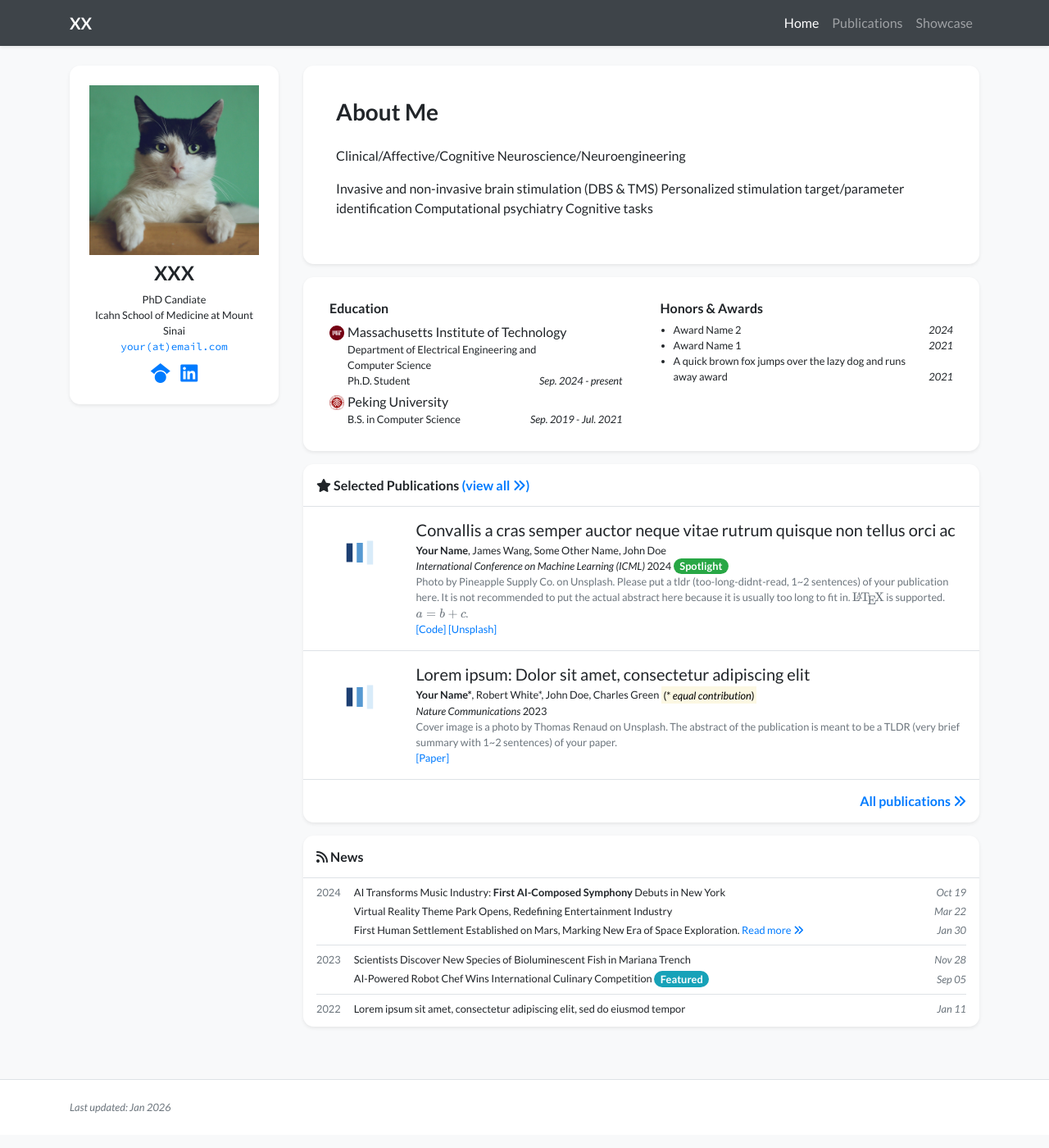
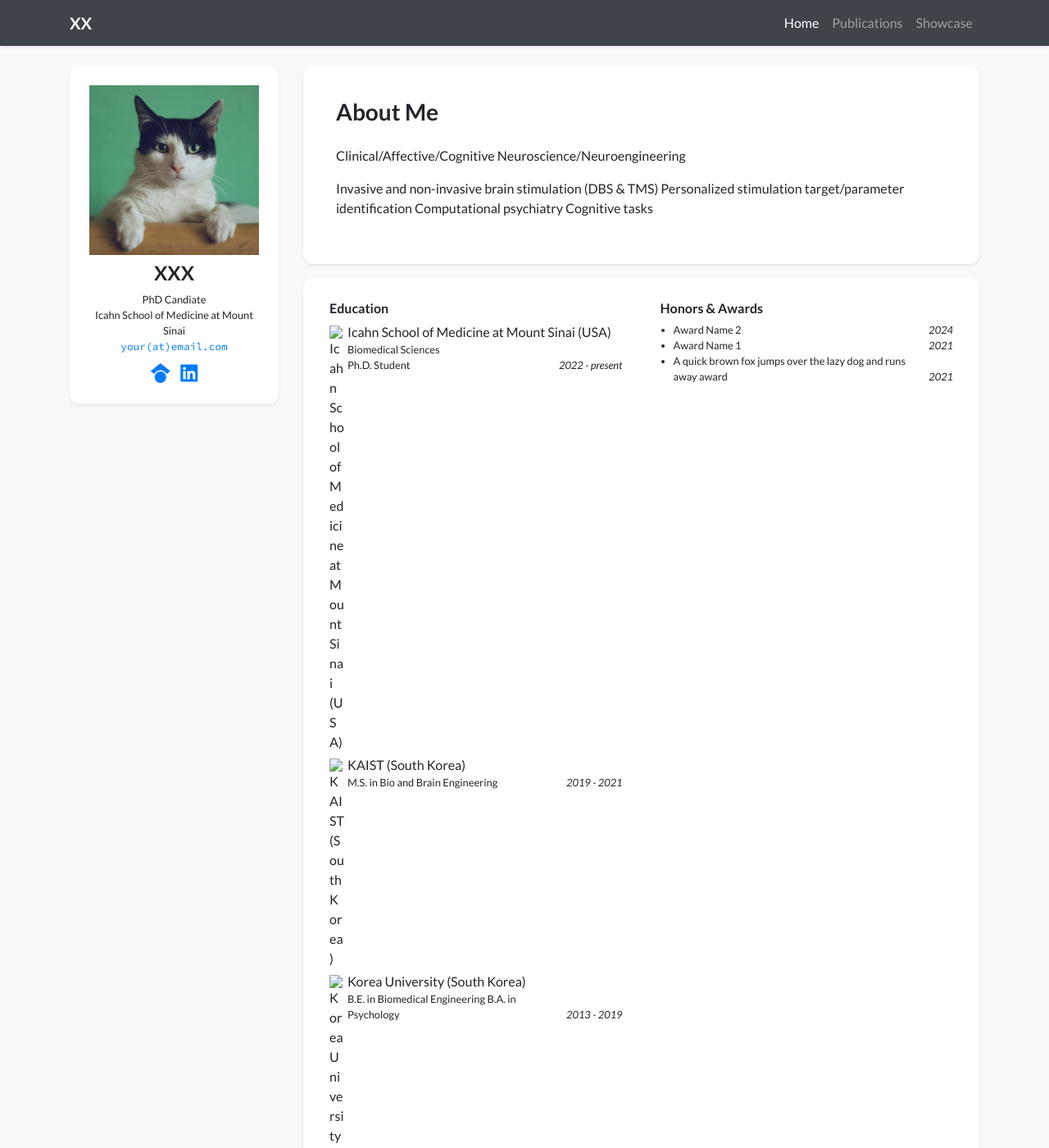
Before and after one commit to ha-neul-song/ha-neul-song.github.io, a Jekyll site: the page built from index.html, in a window 1280 px wide and 1400 px high. Shown: the whole window at 82% size. Built offline with Jekyll 4.4.1, drawn with Linux system fonts in a browser that asks for light colours; nearby versions of some CDN libraries; a style sheet for code colours, icons or effects is not loaded.

Commit message:
Update profile.yml

```diff
--- a/_data/profile.yml
+++ b/_data/profile.yml
@@ -37,16 +37,21 @@ portrait_url: /assets/images/photos/portrait.jpg
 #  Photo by Manja Vitolic on Unsplash (this caption is optional, comment it out to disable).
 
 education:
-- name: Massachusetts Institute of Technology
-  logo: /assets/images/badges/MIT_Social_circle.png
+- name: Icahn School of Medicine at Mount Sinai (USA)
+  logo: #/assets/images/badges/MIT_Social_circle.png
   position: >-
-    Department of Electrical Engineering and Computer Science <br/>
+    Biomedical Sciences <br/>
     Ph.D. Student
-  date: Sep. 2024 - present
-- name: Peking University
-  logo: /assets/images/badges/PKU_red.png
-  position: B.S. in Computer Science
-  date: Sep. 2019 - Jul. 2021
+  date: 2022 - present
+- name: KAIST (South Korea)
+  logo: #/assets/images/badges/PKU_red.png
+  position: M.S. in Bio and Brain Engineering
+  date: 2019 - 2021
+- name: Korea University (South Korea)
+  logo: #/assets/images/badges/PKU_red.png
+  position: B.E. in Biomedical Engineering
+            B.A. in Psychology
+  date: 2013 - 2019
 
 # experience:
 # - name: Peking University
```
